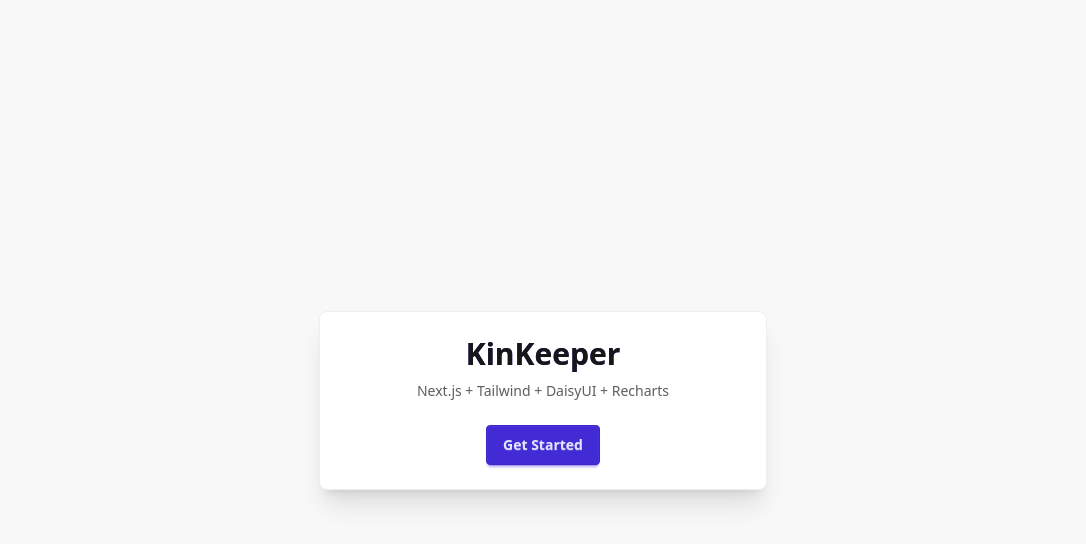
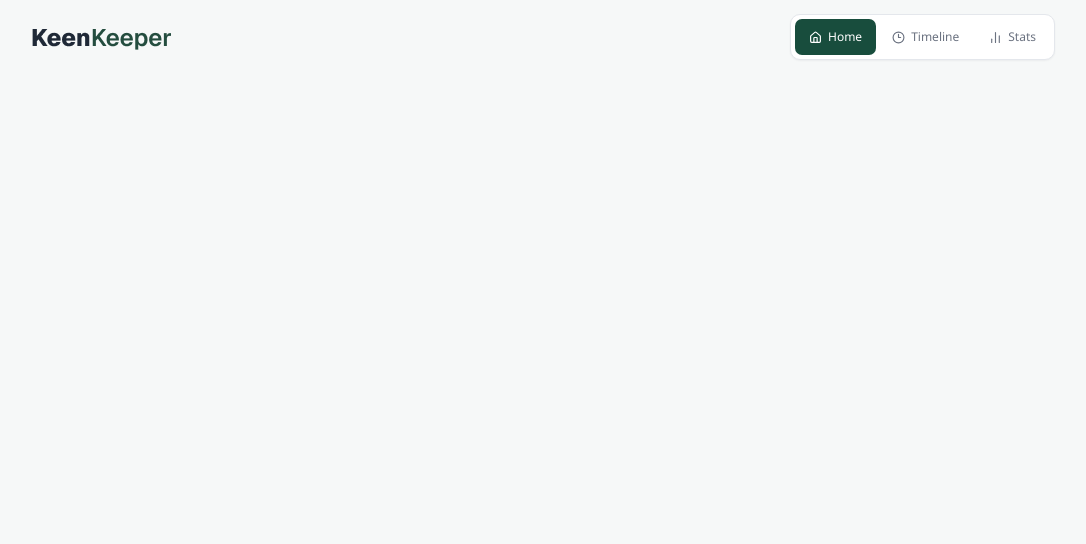
Before and after one commit to Omar-webcloud/KinKeeper, a Next.js app: page / in a window 1280 px wide. Shown: the top 544 px of the page, without its empty margins (97-1183 px from the left). Built offline with nearby package versions, Linux system fonts and the light colour scheme.

Commit message:
navbar added

```diff
--- a/package.json
+++ b/package.json
@@ -3,7 +3,7 @@
   "version": "0.1.0",
   "private": true,
   "scripts": {
-    "dev": "next dev",
+    "dev": "next dev --webpack",
     "build": "next build",
     "start": "next start",
     "lint": "eslint"
--- a/src/app/globals.css
+++ b/src/app/globals.css
@@ -2,8 +2,8 @@
 @plugin "daisyui";
 
 :root {
-  --background: #ffffff;
-  --foreground: #171717;
+  --background: #f7f8f8;
+  --foreground: #2f343a;
 }
 
 @theme inline {
@@ -11,14 +11,9 @@
   --color-foreground: var(--foreground);
 }
 
-@media (prefers-color-scheme: dark) {
-  :root {
-    --background: #0a0a0a;
-    --foreground: #ededed;
-  }
-}
-
 body {
+  margin: 0;
   background: var(--background);
   color: var(--foreground);
+  font-family: "Segoe UI", "Inter", "Helvetica Neue", Arial, sans-serif;
 }
--- a/src/app/page.js
+++ b/src/app/page.js
@@ -1,15 +1,36 @@
+import Image from "next/image";
+import { ChartNoAxesColumn, Clock3, House } from "lucide-react";
+
 export default function Home() {
   return (
-    <div className="min-h-screen flex items-center justify-center bg-base-200">
-      <div className="card bg-base-100 shadow-xl border border-base-300 max-w-md w-full">
-        <div className="card-body items-center text-center">
-          <h1 className="card-title text-3xl font-bold bg-primary bg-clip-text">KinKeeper</h1>
-          <p className="text-base-content/70">Next.js + Tailwind + DaisyUI + Recharts</p>
-          <div className="card-actions mt-4">
-            <button className="btn btn-primary">Get Started</button>
-          </div>
-        </div>
+    <main className="min-h-screen bg-[#f6f8f8] px-12 pt-3.5">
+      <div className="mx-auto flex w-full max-w-[1024px] items-center justify-between">
+        <Image src="/logo.png" alt="KeenKeeper logo" width={141} height={32} priority />
+
+        <nav className="flex items-center gap-0.5 rounded-[10px] border border-[#e4e7ec] bg-white p-1 shadow-[0_1px_2px_rgba(16,24,40,0.05)]">
+          <button
+            type="button"
+            className="inline-flex h-9 items-center gap-1.5 rounded-[7px] bg-[#184d3d] px-3.5 text-[12px] font-medium text-white"
+          >
+            <House size={13} strokeWidth={2.2} />
+            Home
+          </button>
+          <button
+            type="button"
+            className="inline-flex h-9 items-center gap-1.5 rounded-[7px] px-3.5 text-[12px] font-medium text-[#6b7280]"
+          >
+            <Clock3 size={13} strokeWidth={2.1} />
+            Timeline
+          </button>
+          <button
+            type="button"
+            className="inline-flex h-9 items-center gap-1.5 rounded-[7px] px-3.5 text-[12px] font-medium text-[#6b7280]"
+          >
+            <ChartNoAxesColumn size={13} strokeWidth={2.1} />
+            Stats
+          </button>
+        </nav>
       </div>
-    </div>
+    </main>
   );
 }
```
